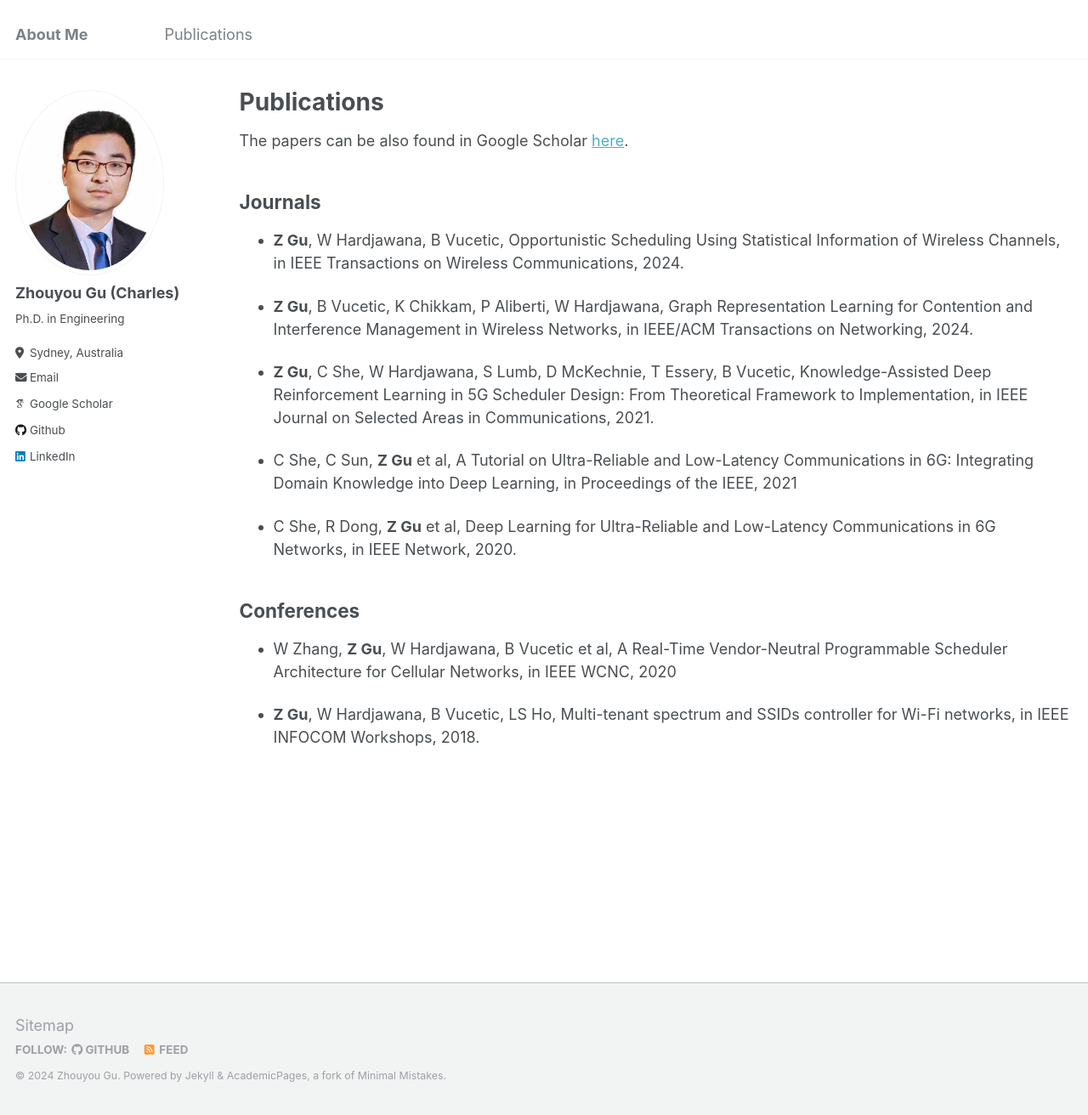
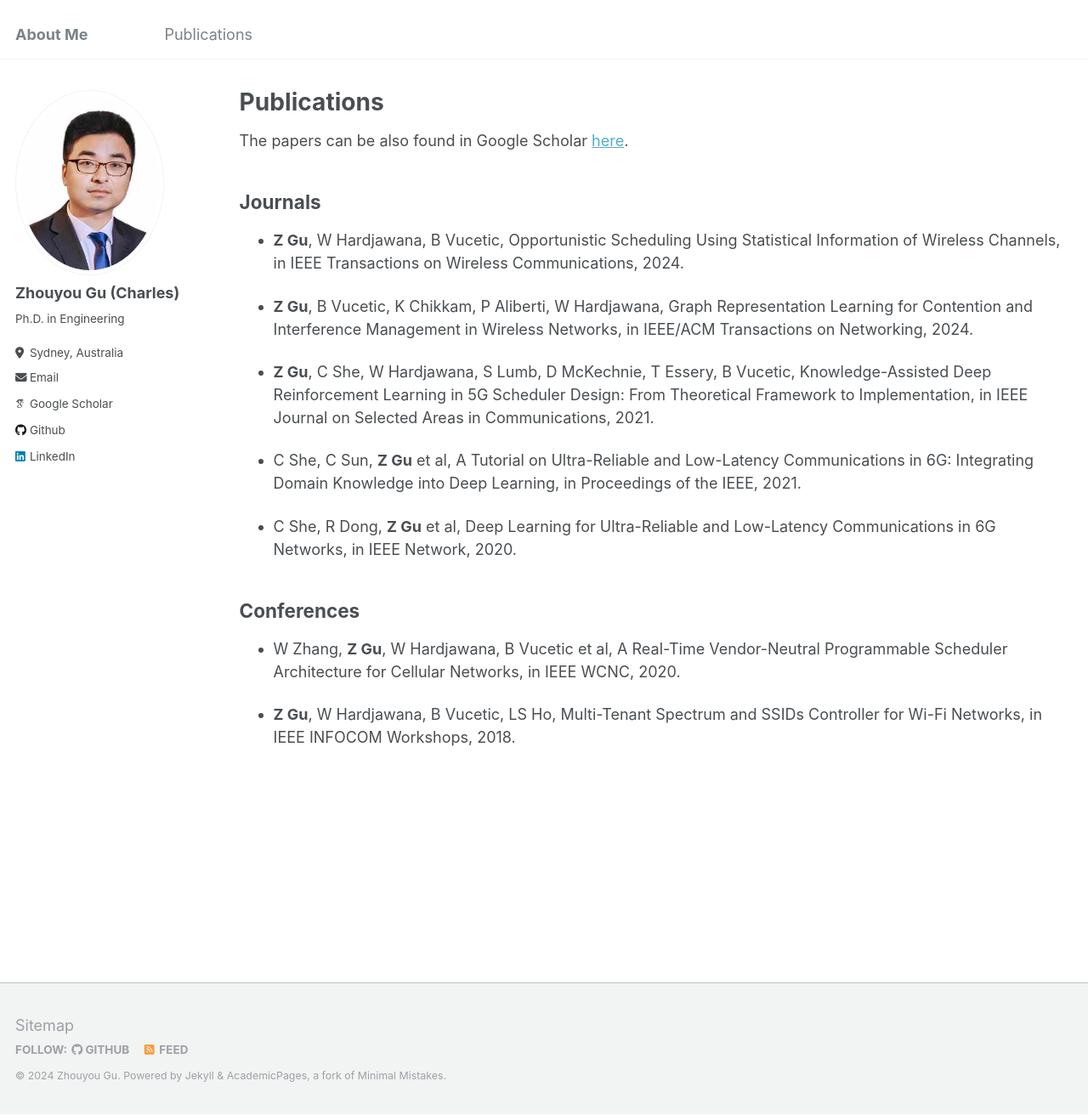
Before and after one commit to zhouyou-gu/zhouyou-gu.github.io, a Jekyll site: the page built from _pages/publications.md, in a window 1280 px wide and 1312 px high. Shown: the whole window at 85% size. Built offline with Jekyll 4.4.1, drawn with Linux system fonts in a browser that asks for light colours; some web fonts are replaced.

```diff
--- a/_pages/publications.md
+++ b/_pages/publications.md
@@ -25,12 +25,12 @@ The papers can be also found in Google Scholar [here](https://scholar.google.com
 
 - **Z Gu**, C She, W Hardjawana, S Lumb, D McKechnie, T Essery, B Vucetic, Knowledge-Assisted Deep Reinforcement Learning in 5G Scheduler Design: From Theoretical Framework to Implementation, in IEEE Journal on Selected Areas in Communications, 2021.
 
-- C She, C Sun, **Z Gu** et al, A Tutorial on Ultra-Reliable and Low-Latency Communications in 6G: Integrating Domain Knowledge into Deep Learning, in Proceedings of the IEEE, 2021
+- C She, C Sun, **Z Gu** et al, A Tutorial on Ultra-Reliable and Low-Latency Communications in 6G: Integrating Domain Knowledge into Deep Learning, in Proceedings of the IEEE, 2021.
 
 - C She, R Dong, **Z Gu** et al, Deep Learning for Ultra-Reliable and Low-Latency Communications in 6G Networks, in IEEE Network, 2020.
 
 ## Conferences
 
-- W Zhang, **Z Gu**, W Hardjawana, B Vucetic et al, A Real-Time Vendor-Neutral Programmable Scheduler Architecture for Cellular Networks, in IEEE WCNC, 2020
+- W Zhang, **Z Gu**, W Hardjawana, B Vucetic et al, A Real-Time Vendor-Neutral Programmable Scheduler Architecture for Cellular Networks, in IEEE WCNC, 2020.
 
-- **Z Gu**, W Hardjawana, B Vucetic, LS Ho, Multi-tenant spectrum and SSIDs controller for Wi-Fi networks, in IEEE INFOCOM Workshops, 2018.
+- **Z Gu**, W Hardjawana, B Vucetic, LS Ho, Multi-Tenant Spectrum and SSIDs Controller for Wi-Fi Networks, in IEEE INFOCOM Workshops, 2018.
```
